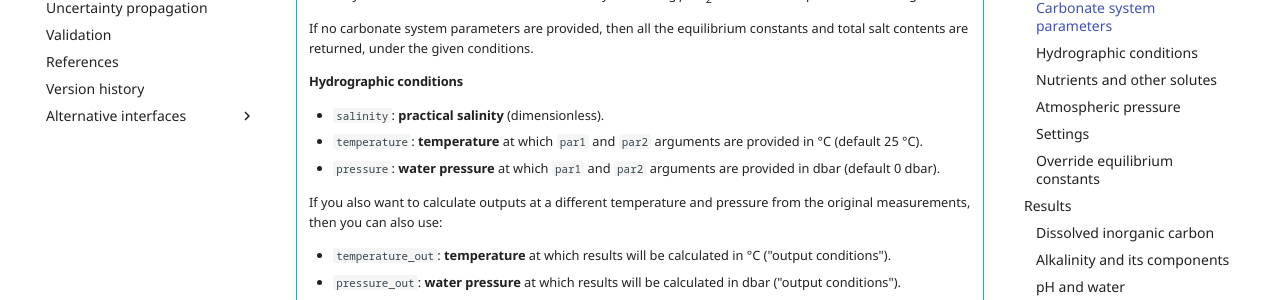
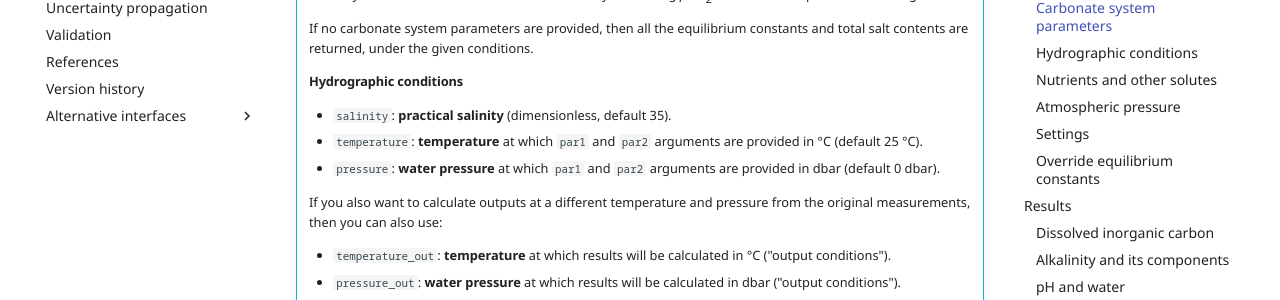
Before and after one commit to mvdh7/PyCO2SYS, an MkDocs documentation site: the page built from docs/co2sys_nd.md, in a window 1280 px wide and 900 px high, scrolled down 1672 px. Shown: the part 154-454 px from the top of the window. Built offline with MkDocs 1.6.1 and Material for MkDocs 9.7.7, drawn with Linux system fonts in a browser that asks for light colours; formulas are drawn with MathJax 3; comment, search, counter and statistics services are not loaded.

Commit message:
Add default salinity

```diff
--- a/docs/co2sys_nd.md
+++ b/docs/co2sys_nd.md
@@ -64,7 +64,7 @@ Each argument to `pyco2.sys` described on this page can either be a single scala
 
     #### Hydrographic conditions
 
-    * `salinity`: **practical salinity** (dimensionless).
+    * `salinity`: **practical salinity** (dimensionless, default 35).
     * `temperature`: **temperature** at which `par1` and `par2` arguments are provided in °C (default 25 °C).
     * `pressure`: **water pressure** at which `par1` and `par2` arguments are provided in dbar (default 0 dbar).
 
```
